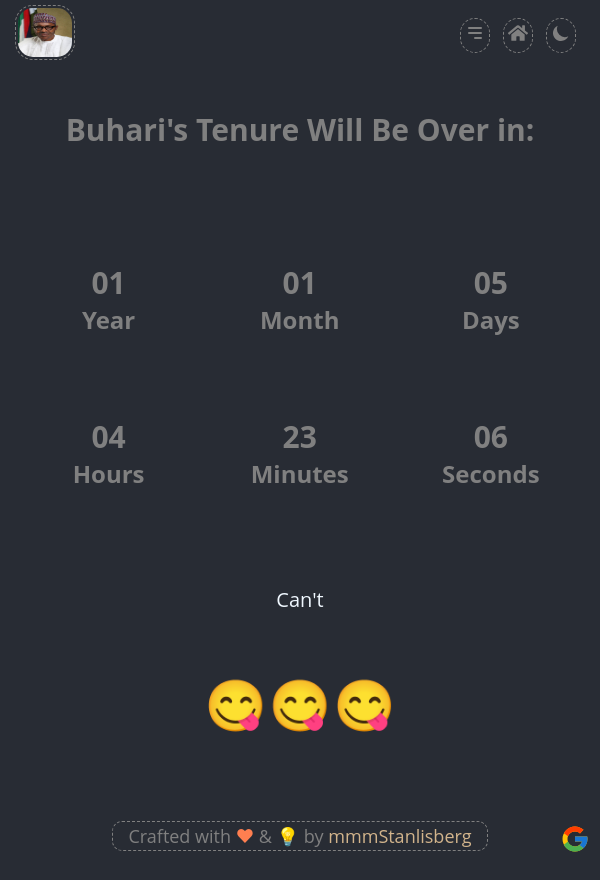
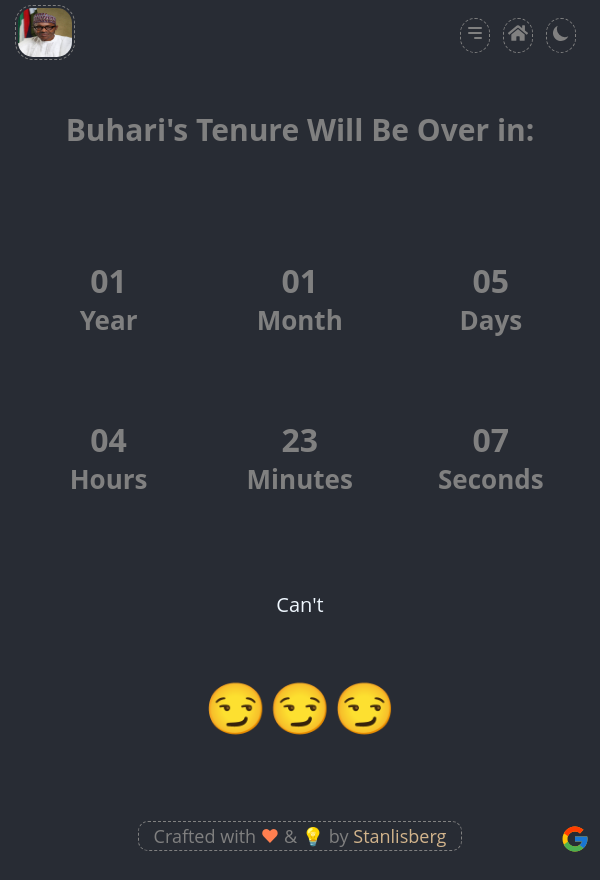
Before and after one commit to Stanlisberg/Buhari-Countdown, a React (Create React App) app: page / in a window 600 px wide. Built offline with nearby package versions, Linux system fonts and the light colour scheme.

Commit message:
first commit

```diff
--- a/src/components/Countdown.jsx
+++ b/src/components/Countdown.jsx
@@ -36,7 +36,7 @@ function Countdown() {
   const myMinute = "Minute";
   const mySecond = "Second";
   // footer current year
-  const thisYear = new Date().getFullYear();
+  // const thisYear = new Date().getFullYear();
 
   const countdownTimer = () => {
     const countDate = new Date("May 23, 2023 00:00:00").getTime();
@@ -111,13 +111,13 @@ function Countdown() {
       displayRef.current.style.color = "white";
     }
   }
-  setInterval(countdownTimer, 1000);
+  // setInterval(countdownTimer, 1000);
 
   const homePage = () => {
-    alert('Hey dear, you are already on the home page, click "ok" to go back.');
+    alert('Holla Comrade, I tricked you... hehehehehe! click "ok" to go back. #Okaybye.');
   };
   const menuBox = () => {
-    setMenu("Html, Css, React, and React-icons");
+    setMenu("Html, Css, React and React-icons");
   };
 
   const deleteIcon = () => {
@@ -127,10 +127,12 @@ function Countdown() {
     }
   };
 
-  // effect for the message in the dom
+  // effect for the message in the dom and the countdown timer
   useEffect(() => {
     setInterval(doThis, 800);
+    setInterval(countdownTimer, 1000);
   }, []);
+
 
   return (
     <>
@@ -361,9 +363,9 @@ function Countdown() {
           <table>
             <thead>
               <tr>
-                <td className="first">&#x1f60b;</td>
-                <td className="second">&#x1f60b;</td>
-                <td className="third">&#x1f60b;</td>
+                <td className="first">&#x1f60f;</td>
+                <td className="second">&#x1f60f;</td>
+                <td className="third">&#x1f60f;</td>
               </tr>
             </thead>
           </table>
@@ -383,7 +385,7 @@ function Countdown() {
           >
             <p>
               Crafted with <span id="span">&#x2764;</span> & <span id="span">&#x1f4a1;</span> by
-              <a href="http://twitter.com/bubuTheCoder" target="_blank"> mmmStanlisberg
+              <a href="http://twitter.com/bubuTheCoder" target="_blank"> Stanlisberg
               </a>
             </p>
             <Google />
--- a/src/index.css
+++ b/src/index.css
@@ -167,7 +167,7 @@ a {
 
 @media (min-width: 576px) and (max-width: 767px) {
 .time-container .time {
-    font-size: 30px;
+    font-size: 32px;
 }
 .time-container
 .my-year,
@@ -176,7 +176,7 @@ a {
 .my-hour,
 .my-minute,
 .my-second  {
-    font-size: 24px;
+    font-size: 26px;
 }
 .heading {
     font-size: 30px;
```
